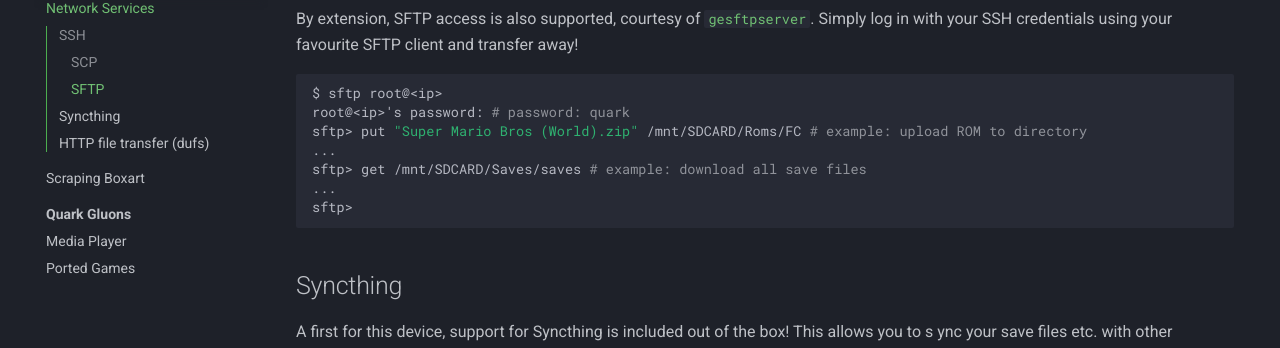
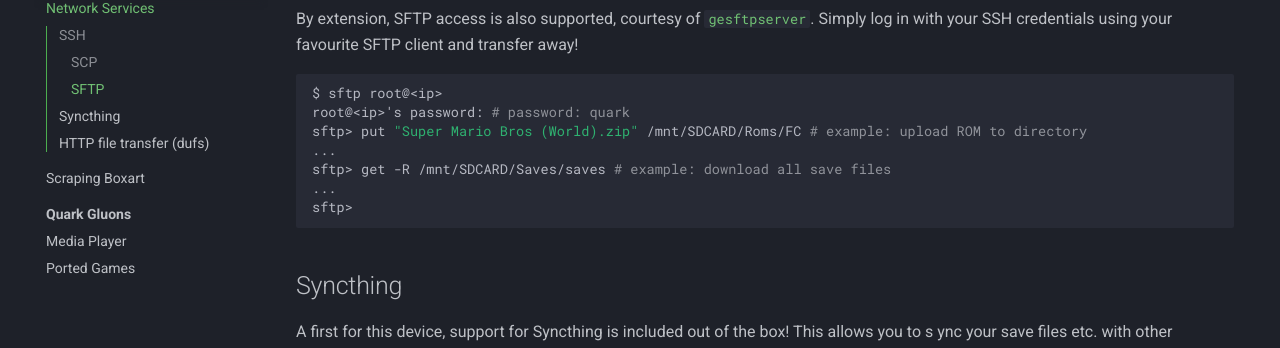
Before and after one commit to cobaltgit/Quark-Docs, an MkDocs documentation site: the page built from docs/guides/network.md, in a window 1280 px wide and 900 px high, scrolled down 1089 px. Shown: the part 100-448 px from the top of the window. Built offline with MkDocs 1.6.1 and Material for MkDocs 9.7.7, drawn with Linux system fonts in a browser that asks for light colours; comment, search, counter and statistics services are not loaded.

````diff
--- a/docs/guides/network.md
+++ b/docs/guides/network.md
@@ -47,7 +47,7 @@ $ sftp root@<ip>
 root@<ip>'s password: # password: quark
 sftp> put "Super Mario Bros (World).zip" /mnt/SDCARD/Roms/FC # example: upload ROM to directory
 ...
-sftp> get /mnt/SDCARD/Saves/saves # example: download all save files
+sftp> get -R /mnt/SDCARD/Saves/saves # example: download all save files
 ...
 sftp>
 ```
````
